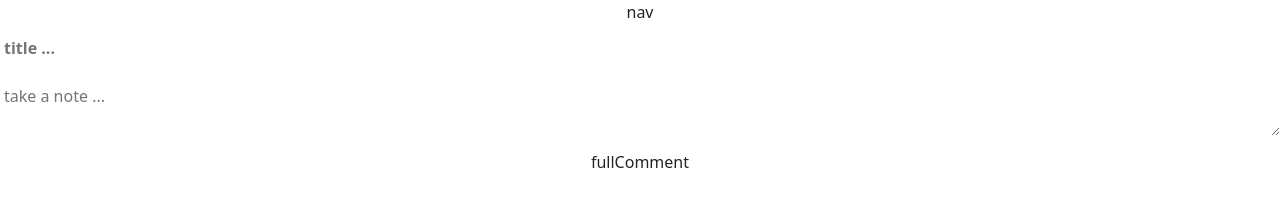
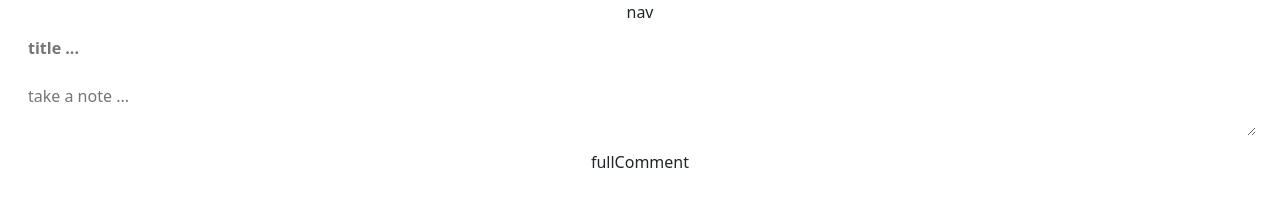
Before and after one commit to MiaadEstakhri/note-app, a React (Create React App) app: page / in a window 1280 px wide. Shown: the top 224 px of the page. Built offline with nearby package versions, Linux system fonts and the light colour scheme.

Commit message:
make discussion component

```diff
--- a/src/container/discussion/Discussion.jsx
+++ b/src/container/discussion/Discussion.jsx
@@ -2,7 +2,7 @@ import NewComment from "./../../components/newComment/NewComment";
 
 const Discussion = () => {
   return (
-    <main>
+    <main className="mx-4">
       <section>nav</section>
       <section>
         <NewComment />
```
